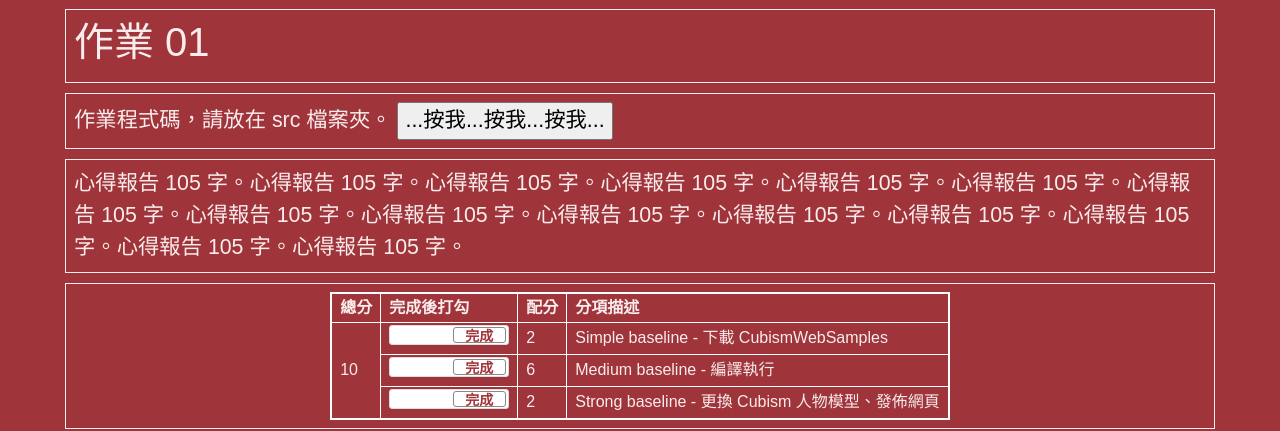
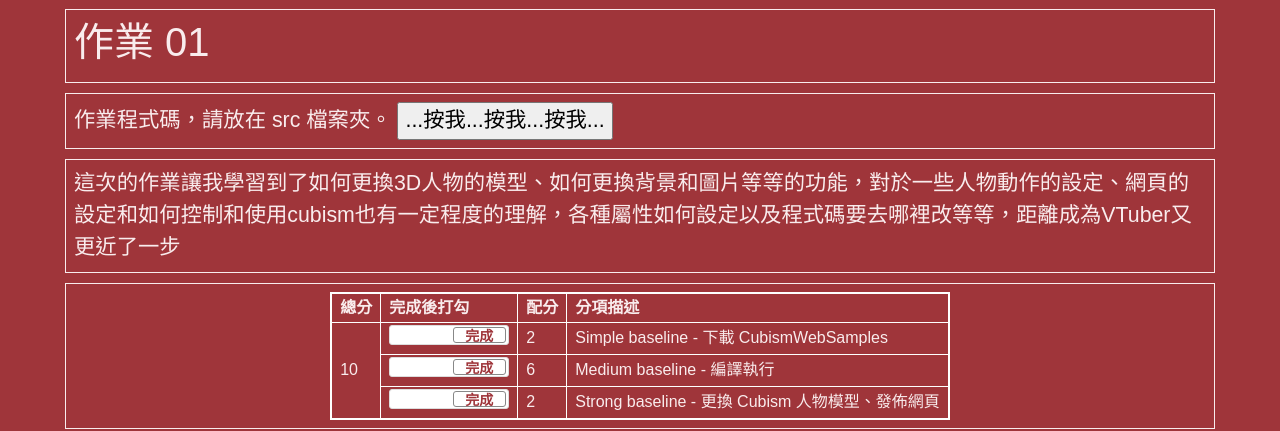
Before and after one commit to NTUT-CG-Lab/ca2022f-hw-koiMeow, a plain HTML site: page hw01/index.html in a window 1280 px wide. Shown: the top 431 px of the page. Drawn offline with nearby package versions, Linux system fonts and the light colour scheme.

Commit message:
Update index.html
心得報告105字

```diff
--- a/hw01/index.html
+++ b/hw01/index.html
@@ -211,7 +211,7 @@
   <!-- ------------------------------------------------>
   <div class="row hw12">
     <div class="col-md-12 twenty">
-      心得報告 105 字。心得報告 105 字。心得報告 105 字。心得報告 105 字。心得報告 105 字。心得報告 105 字。心得報告 105 字。心得報告 105 字。心得報告 105 字。心得報告 105 字。心得報告 105 字。心得報告 105 字。心得報告 105 字。心得報告 105 字。心得報告 105 字。
+      這次的作業讓我學習到了如何更換3D人物的模型、如何更換背景和圖片等等的功能，對於一些人物動作的設定、網頁的設定和如何控制和使用cubism也有一定程度的理解，各種屬性如何設定以及程式碼要去哪裡改等等，距離成為VTuber又更近了一步
     </div>
   </div>
 
```
